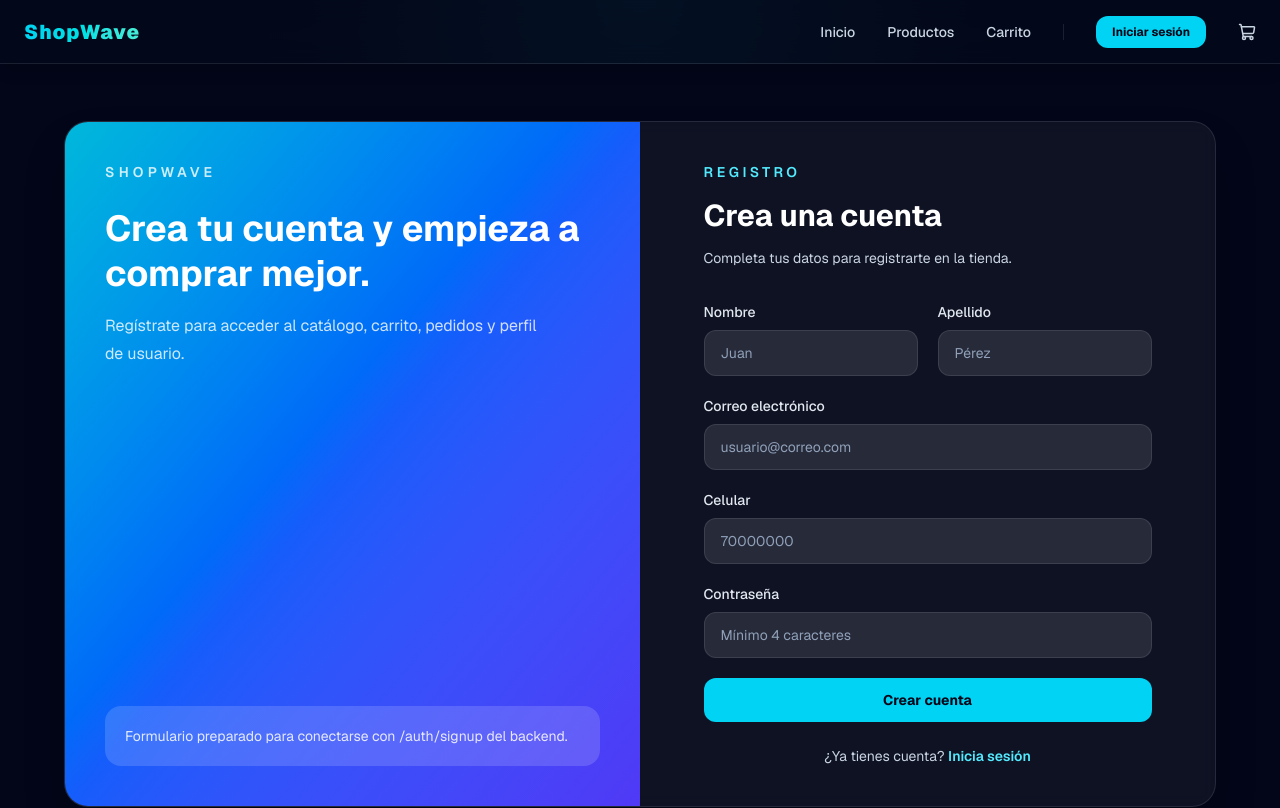
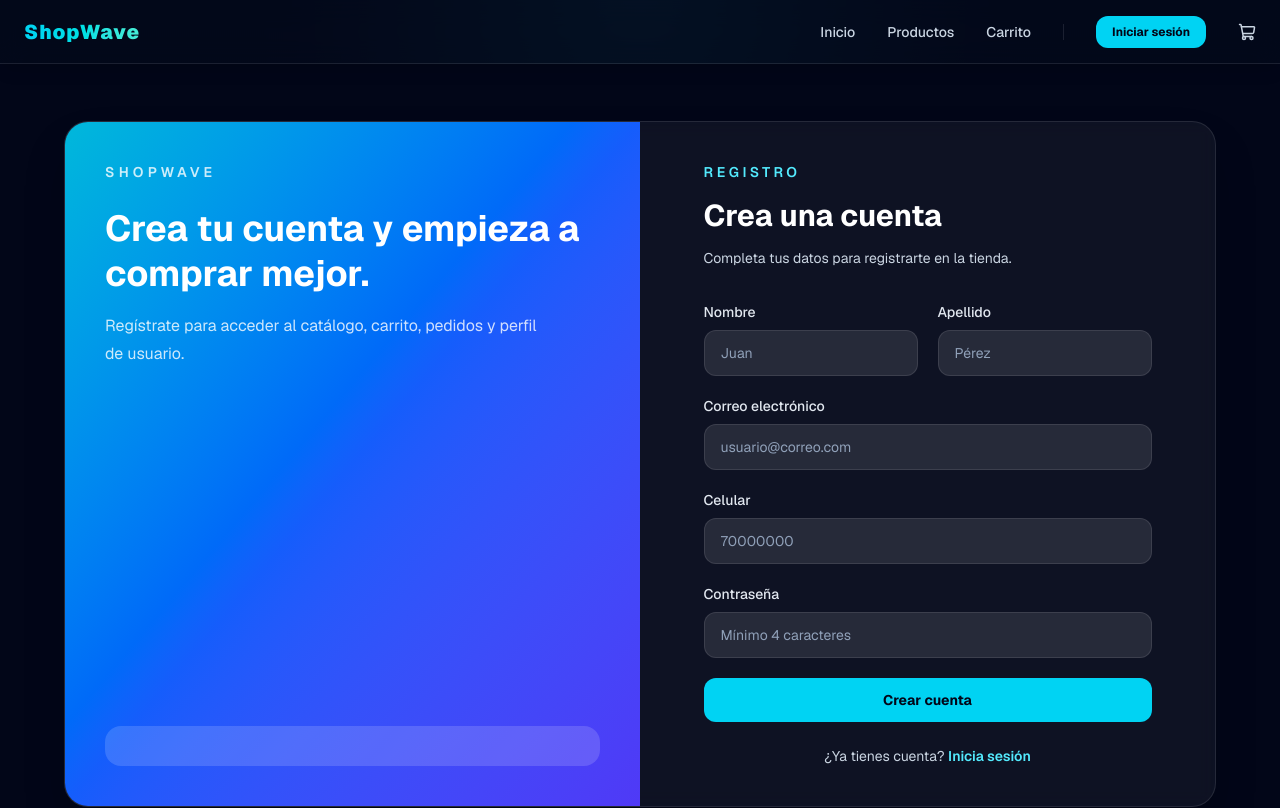
Before and after one commit to BigSm0ker/shopwave-ecommerce, a Next.js app in the folder frontend/: page /register in a window 1280 px wide. Shown: the top 808 px of the page. Built offline with nearby package versions, Linux system fonts and the light colour scheme; no server answers.

Commit message:
feat(auth): rediseñar paginas de inicio de sesion y registro con la nueva estetica

```diff
--- a/frontend/src/app/login/page.tsx
+++ b/frontend/src/app/login/page.tsx
@@ -119,7 +119,7 @@ export default function LoginPage() {
       description="Usa tu correo y contraseña para continuar."
       sideTitle="Bienvenido de nuevo a tu tienda online."
       sideDescription="Accede a tu cuenta para revisar productos, carrito, pedidos y beneficios exclusivos."
-      sideNote="Interfaz preparada para integrarse con JWT y el backend Spring Boot."
+      sideNote=""
     >
       <form className="mt-8 space-y-5" onSubmit={handleSubmit} noValidate>
         <AuthTextField
--- a/frontend/src/app/register/page.tsx
+++ b/frontend/src/app/register/page.tsx
@@ -174,7 +174,7 @@ export default function RegisterPage() {
       description="Completa tus datos para registrarte en la tienda."
       sideTitle="Crea tu cuenta y empieza a comprar mejor."
       sideDescription="Regístrate para acceder al catálogo, carrito, pedidos y perfil de usuario."
-      sideNote="Formulario preparado para conectarse con /auth/signup del backend."
+      sideNote=""
     >
       <form className="mt-8 space-y-5" onSubmit={handleSubmit} noValidate>
         <div className="grid gap-5 sm:grid-cols-2">
```
